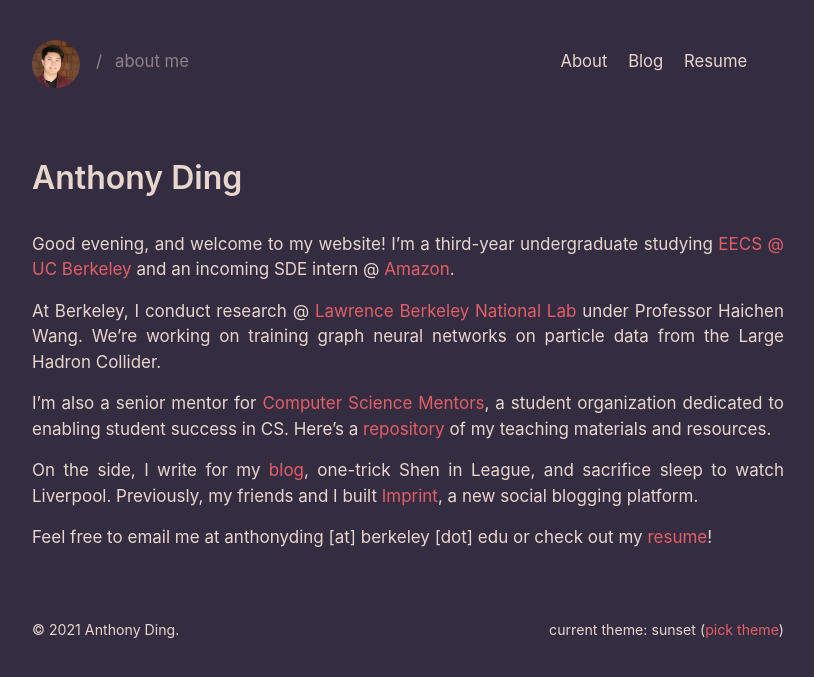
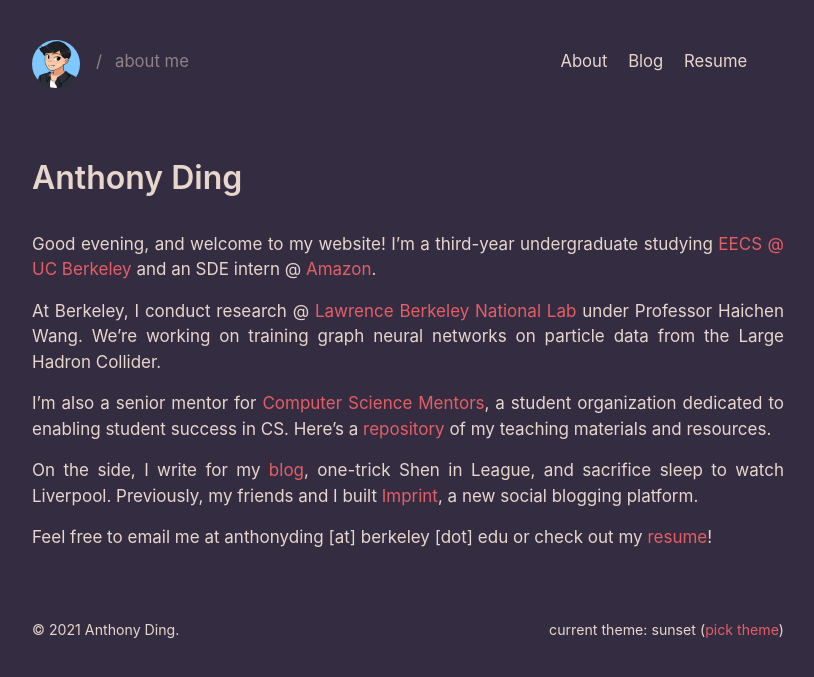
Before and after one commit to dinganthony/virtual-home-base, a Jekyll site: the page built from index.md, in a window 1280 px wide. Shown: the top 677 px of the page, without its empty margins (232-1046 px from the left). Built offline with Jekyll 4.4.1, drawn with Linux system fonts in a browser that asks for light colours.

Commit message:
added picrew avatar

```diff
--- a/_layouts/default.html
+++ b/_layouts/default.html
@@ -8,7 +8,7 @@
     <div class="container content">
       <header class="masthead">
         <h3 class="masthead-title">
-          <a href="{{ site.baseurl }}/"><img class="profile" src="{{ site.baseurl }}/assets/new_anthony.jpeg"></img></a>
+          <a href="{{ site.baseurl }}/"><img class="profile" src="{{ site.baseurl }}/assets/profile.png"></img></a>
           <div class="subtitle">
             <small class="slash">/</small>
           {% if page.layout == "post" or page.title == "Blog" or page.title == "Archive" %}
--- a/_layouts/page.html
+++ b/_layouts/page.html
@@ -7,7 +7,6 @@ layout: default
     <h1 class="page-title">Anthony Ding</h1>
   {% elsif page.title == "Resume" %}
     <h1 style="text-align: center" class="page-title">Anthony Ding</h1>
-  {% elsif page.title == "Teaching" %}
   {% else %}
     <h1 class="page-title">{{ page.title }}</h1>
   {% endif %}
--- a/index.md
+++ b/index.md
@@ -3,7 +3,7 @@ layout: page
 title: Home
 ---
 
-<span id="greeting"></span>, and welcome to my website! I'm a third-year undergraduate studying [EECS @ UC Berkeley](https://eecs.berkeley.edu) and an incoming SDE intern @ [Amazon](https://amazon.com).
+<span id="greeting"></span>, and welcome to my website! I'm a third-year undergraduate studying [EECS @ UC Berkeley](https://eecs.berkeley.edu) and an SDE intern @ [Amazon](https://amazon.com).
 
 At Berkeley, I conduct research @ [Lawrence Berkeley National Lab](https://lbl.gov) under Professor Haichen Wang. We're working on training graph neural networks on particle data from the Large Hadron Collider.
 
```
Also changed, not shown: assets/profile.png (added).
